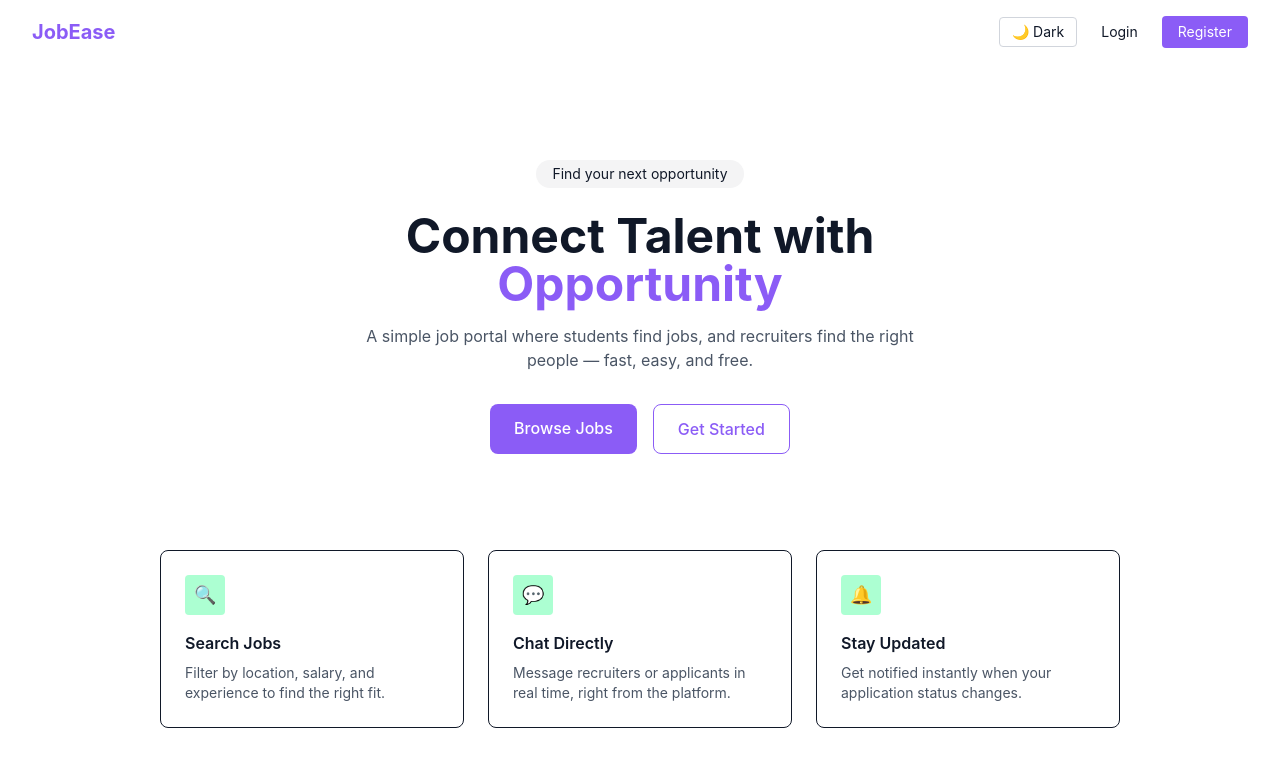
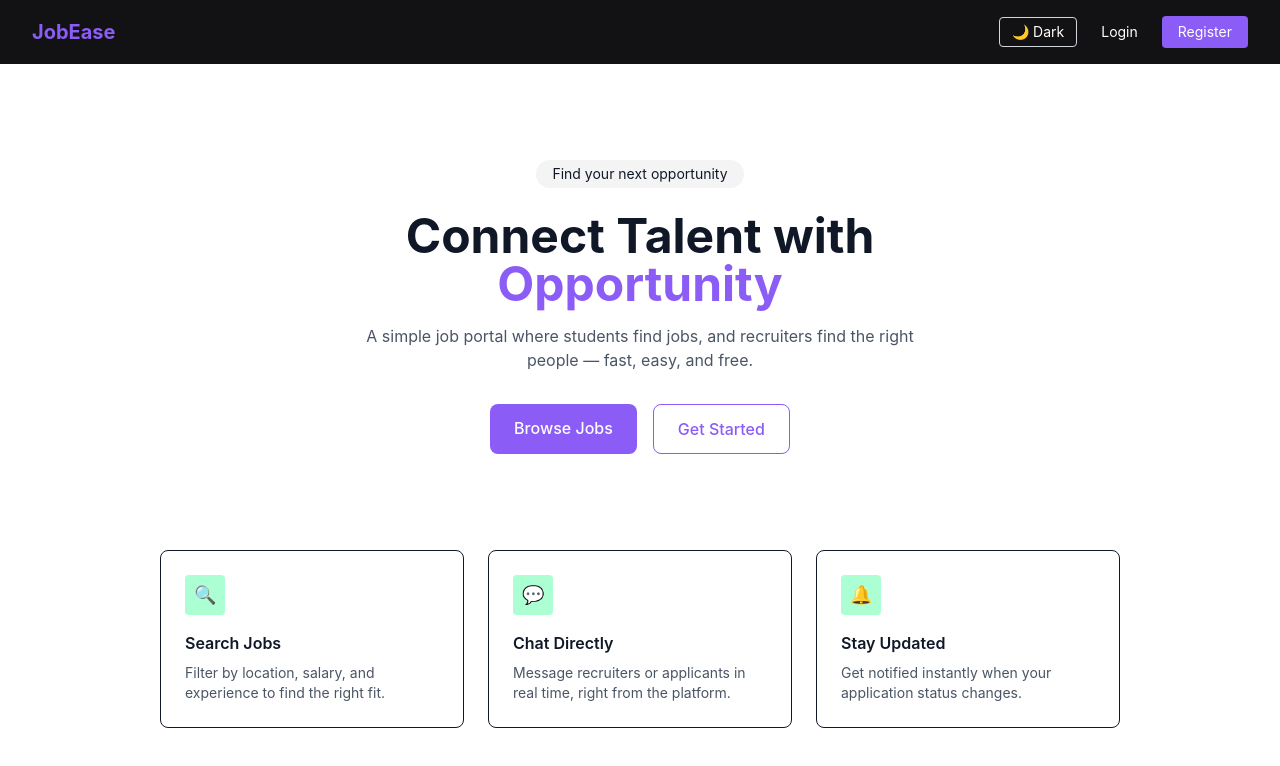
Before and after one commit to esharajpoot156-max/Job-Portal, a React (Vite) app in the folder frontend/: page / in a window 1280 px wide. Shown: the top 766 px of the page. Built offline with nearby package versions, Linux system fonts and the light colour scheme.

Commit message:
change navbar color

```diff
--- a/frontend/src/components/Navbar.jsx
+++ b/frontend/src/components/Navbar.jsx
@@ -21,7 +21,7 @@ const Navbar = () => {
     };
 
     return (
-        <nav className="flex items-center justify-between px-8 py-4 shadow-md bg-white dark:bg-[#121214] dark:text-white">
+        <nav className="flex items-center justify-between px-8 py-4 shadow-md bg-[#121214] text-white">
             <Link to="/" className="text-xl font-bold text-[#8B5CF6]">JobEase</Link>
 
             <div className="flex items-center gap-6">
```
